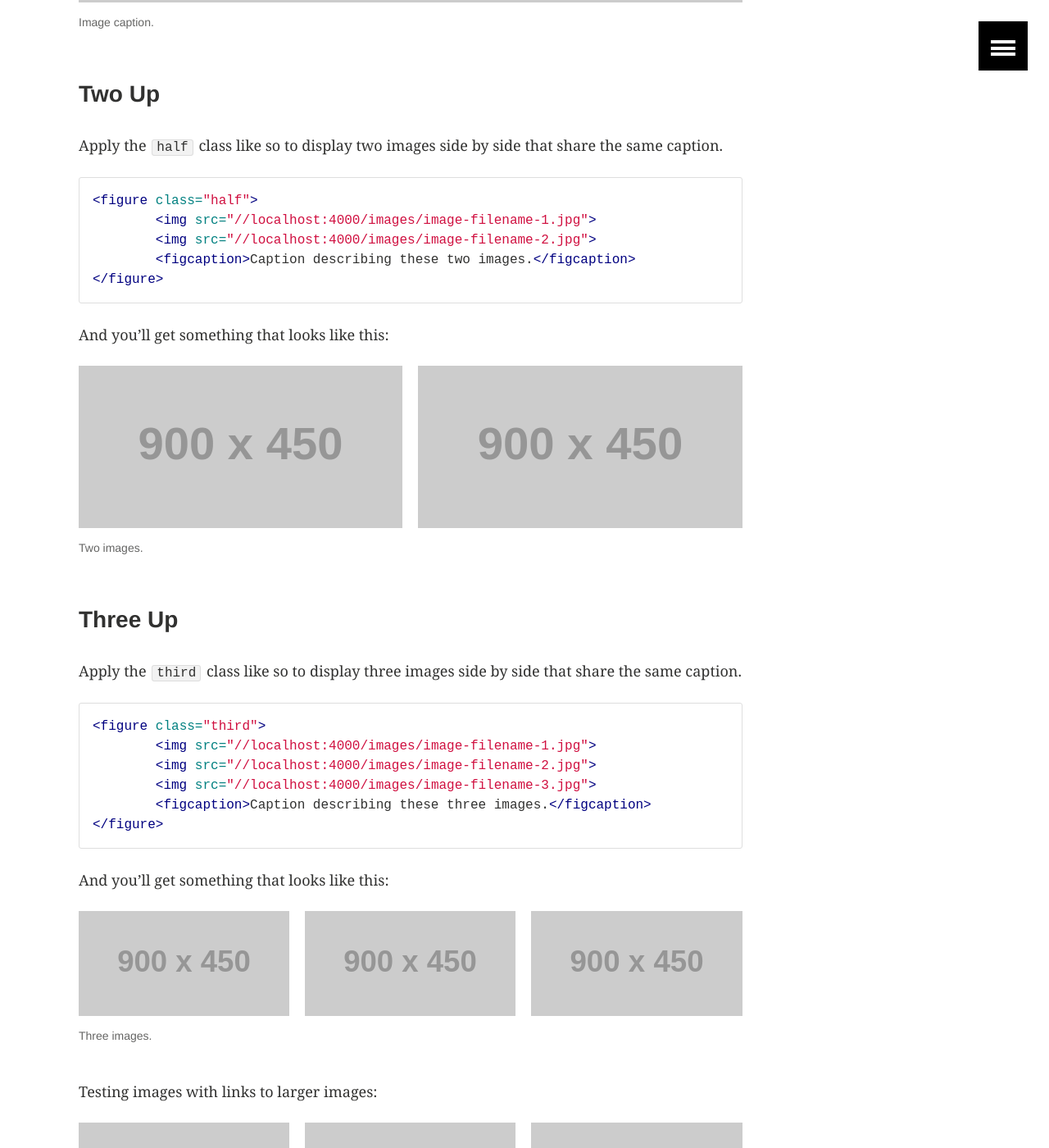
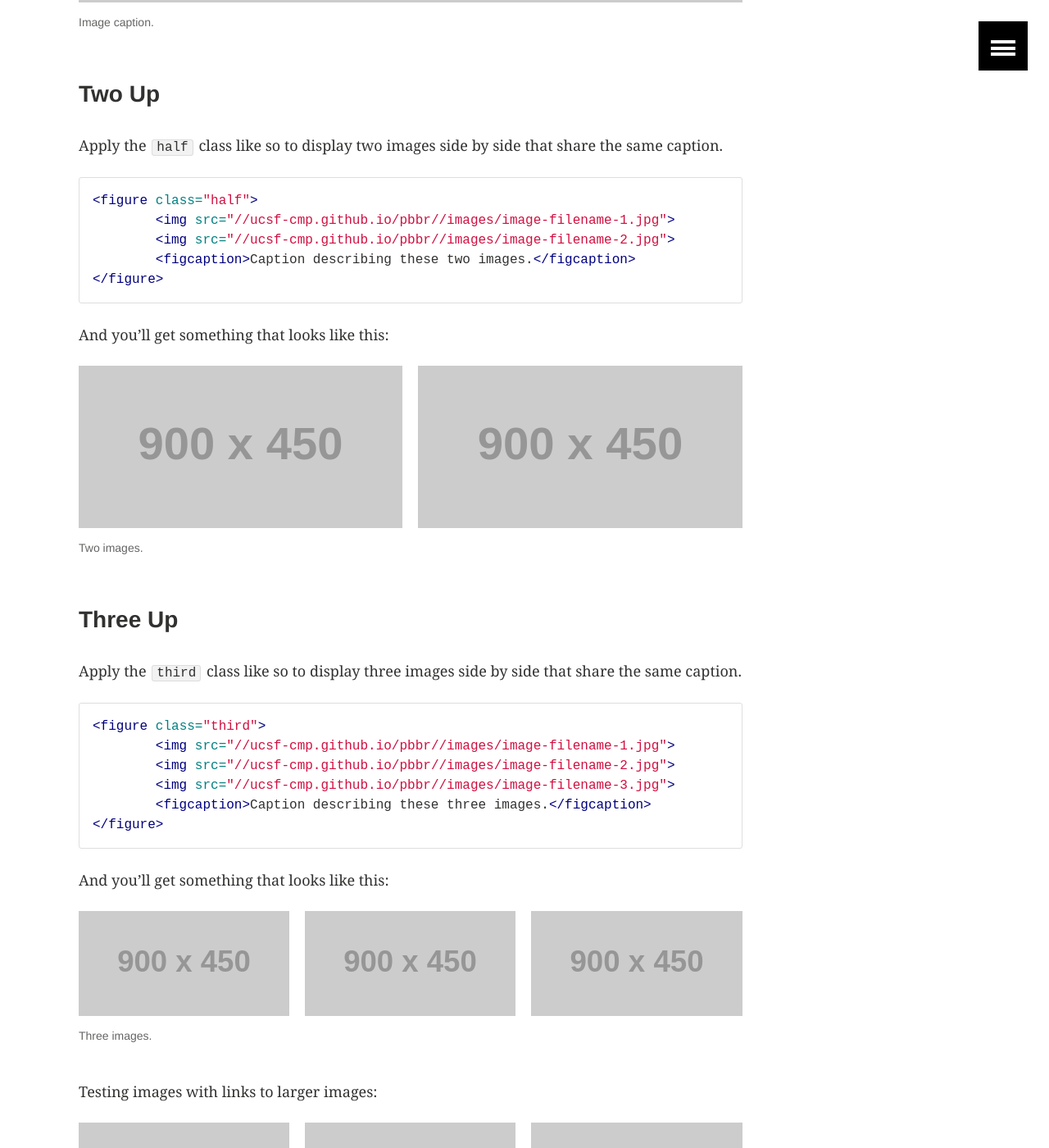
Before and after one commit to UCSF-CMP/pbbr, a Jekyll site: the page built from _posts/articles/2013-05-22-sample-post-images.md, in a window 1280 px wide and 1400 px high, scrolled down 2036 px. Shown: the whole window at 82% size. Built offline with Jekyll 4.4.1, drawn with Linux system fonts in a browser that asks for light colours.

Commit message:
Update _config.yml

```diff
--- a/_config.yml
+++ b/_config.yml
@@ -5,7 +5,7 @@ description: "A lightweight site starter for Jekyll"
 logo: http://pbbr.ucsf.edu/images/images/leaf_genome.jpg
 teaser: 400x250.gif
 locale: en_US
-url: //localhost:4000
+url: //ucsf-cmp.github.io/pbbr/
 avatar: https://raw.githubusercontent.com/barryclark/jekyll-now/master/images/jekyll-logo.png
 # Jekyll configuration
 
```
